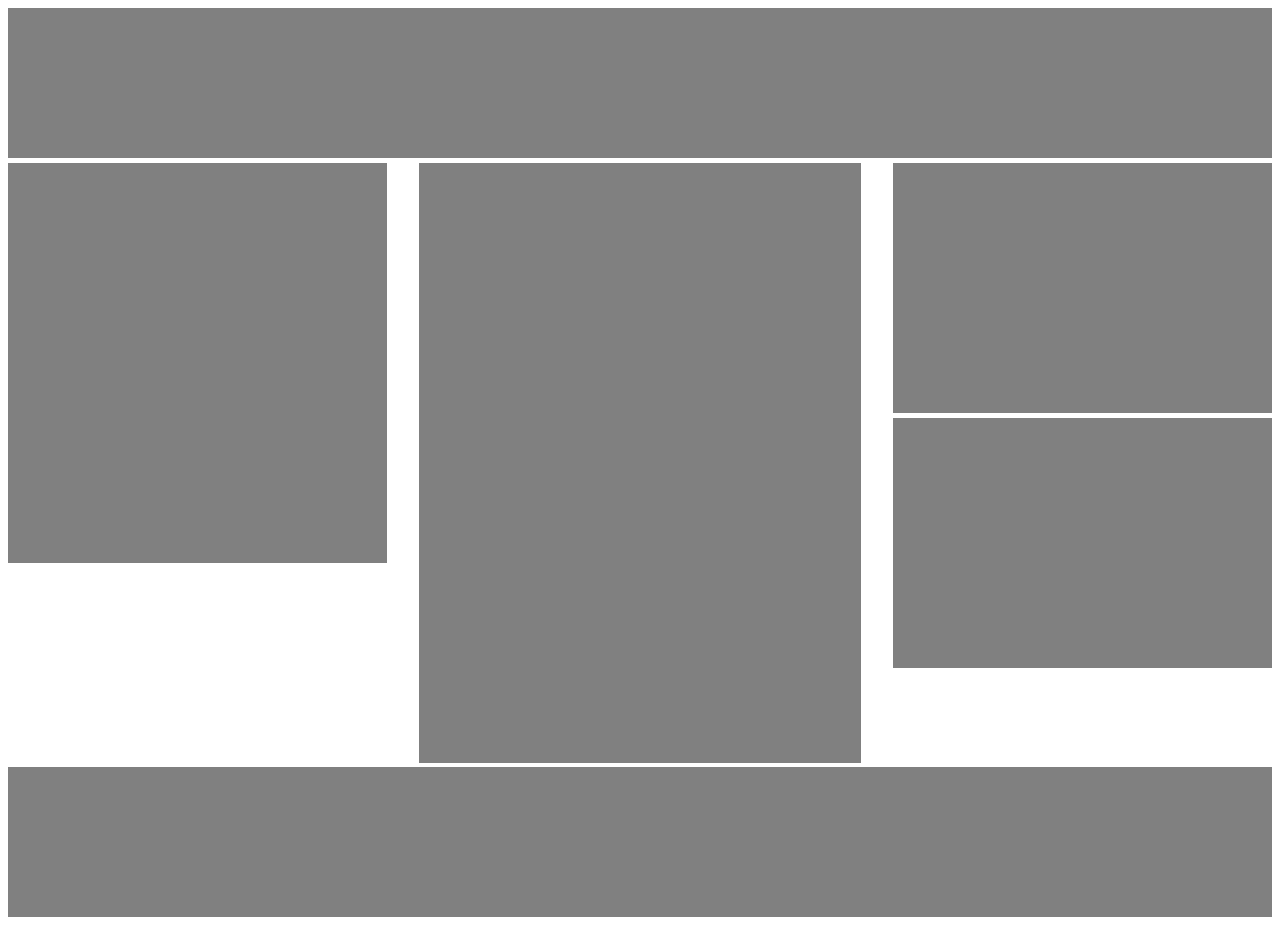
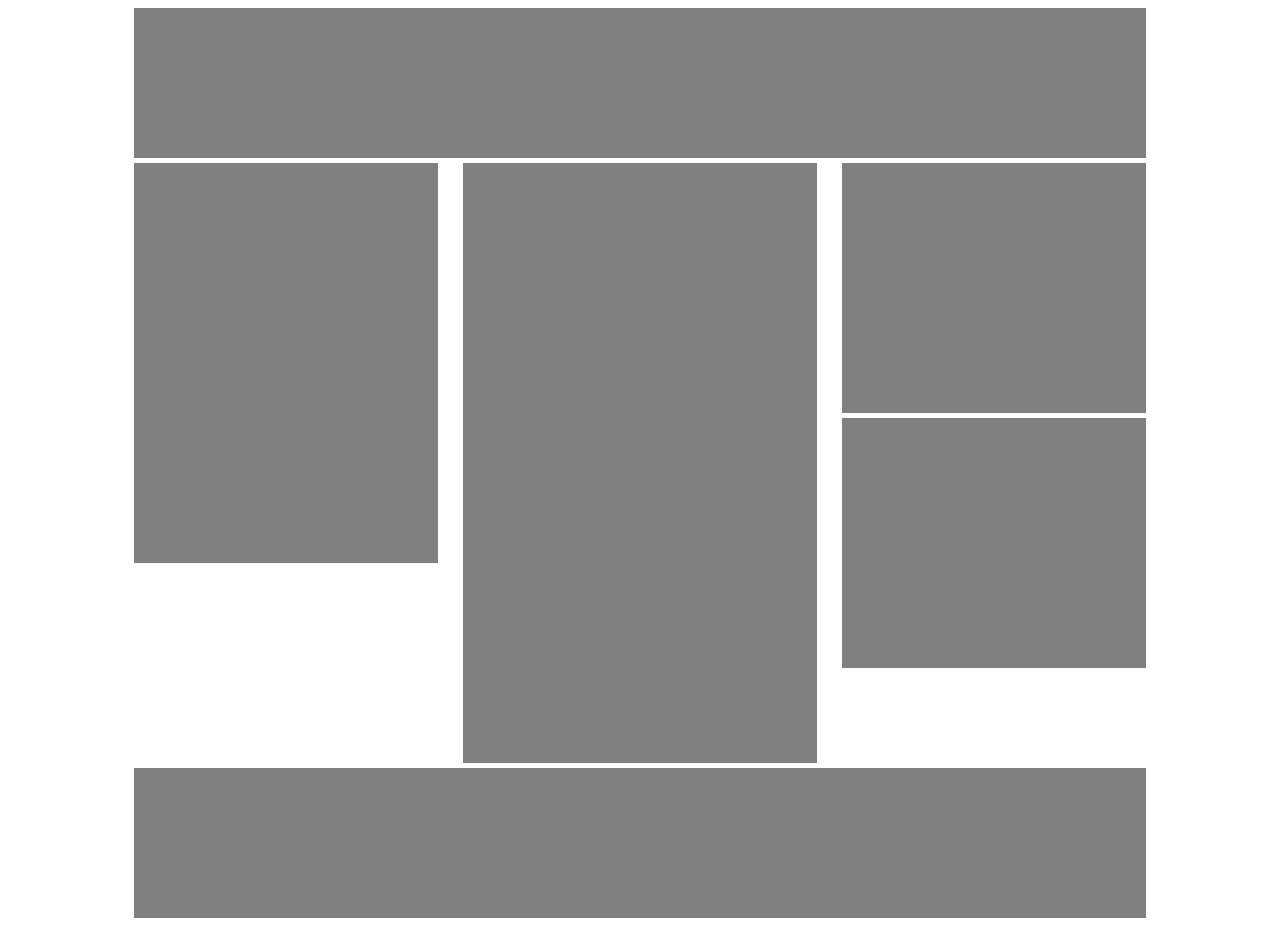
Before and after one commit to brian-marinai/htmlcss-struttura-wp, a plain HTML site: page index.html in a window 1280 px wide. Drawn offline with Linux system fonts and the light colour scheme.

Commit message:
progetto milestone corretto

```diff
--- a/css/style.css
+++ b/css/style.css
@@ -1,3 +1,8 @@
+.contenitore{
+  width: 80%;
+  margin: 0 auto;
+}
+
 /* parte intestazione */
 
 header{
@@ -25,10 +30,11 @@ header{
 
 
 .partemid{
-  display: inline-block;
+  float: left;
   width: 35%;
   margin-left: 2.5%;
   margin-right: 2.5%;
+  margin-bottom: 5px;
   /* da eliminare */
   background-color: gray;
   height: 600px;
--- a/index.html
+++ b/index.html
@@ -6,6 +6,11 @@
     <link rel="stylesheet" href="css/style.css">
   </head>
   <body>
+
+    <div class="contenitore">
+
+
+
 
     <!-- intestazione -->
 
@@ -60,7 +65,7 @@
 
     </footer>
 
-
+  </div>
 
 
   </body>
```
